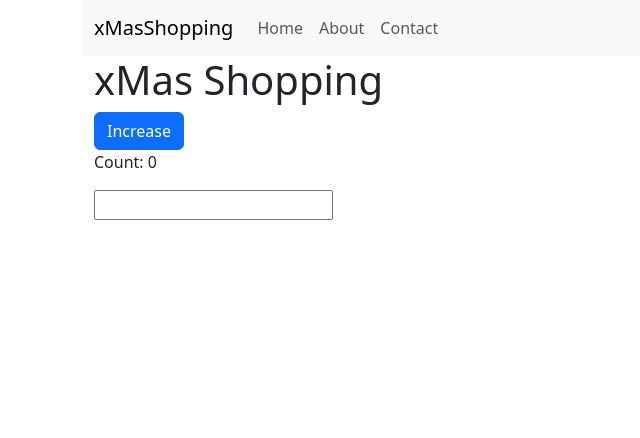
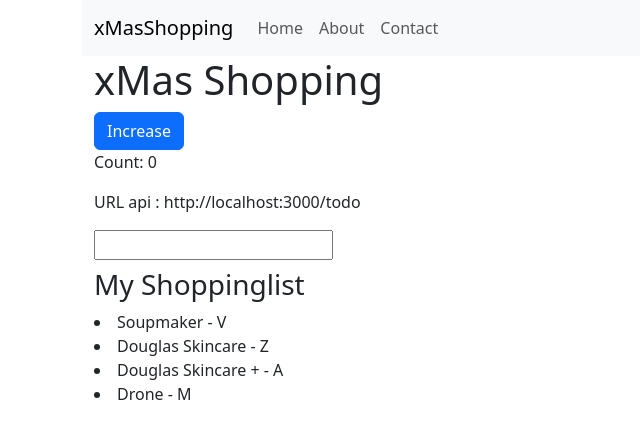
Before and after one commit to mdenitti/Angular18, an Angular app: page /home in a window 1280 px wide. Shown: the top 438 px of the page, without its empty margins (0-640 px from the left). Built offline with nearby package versions, Linux system fonts and the light colour scheme; data requests are answered from the project's data file.

Commit message:
added fetchmethod and restapi call in ngOnInit

```diff
--- a/src/app/home/home.component.html
+++ b/src/app/home/home.component.html
@@ -4,9 +4,14 @@
           <h1>{{ title }}</h1>
           <button (click)="increaseCount()" class="btn btn-primary">Increase</button>
            <p>Count: {{ count }}</p>
-
+            <p>URL api : {{ url }}</p>
            <input type="text" [(ngModel)]="myContent">
            <h2>{{ myContent }}</h2>
+
+           <h3>My Shoppinglist</h3>
+           @for(todo of todos; track todo.id) {
+             <li>{{ todo.title }} - {{ todo.owner }}</li>
+           }
       </div>
     </div>
   </div>
--- a/src/app/home/home.component.ts
+++ b/src/app/home/home.component.ts
@@ -13,9 +13,21 @@ export class HomeComponent {
   count:number = 0;
   title = 'xMas Shopping';
   myContent:string = '';
+  url:string = 'http://localhost:3000/todo';
+  todos:any[] = [];
 
   increaseCount() {
     this.count++;
   }
 
+  fetchMyData() {
+    fetch(this.url)
+      .then(response => response.json())
+      .then(json => this.todos = json)
+  }
+
+  ngOnInit() {
+    this.fetchMyData();
+  }
+
 }
--- /dev/null
+++ b/src/db/db.json
@@ -0,0 +1,8 @@
+{
+    "todo": [
+      { "id": 1, "title": "Soupmaker", "owner": "V", "done": false},
+      { "id": 2, "title": "Douglas Skincare", "owner": "Z", "done": false},
+      { "id": 3, "title": "Douglas Skincare +", "owner": "A", "done": false},
+      { "id": 4, "title": "Drone", "owner": "M", "done": false}
+    ]
+  }
```
